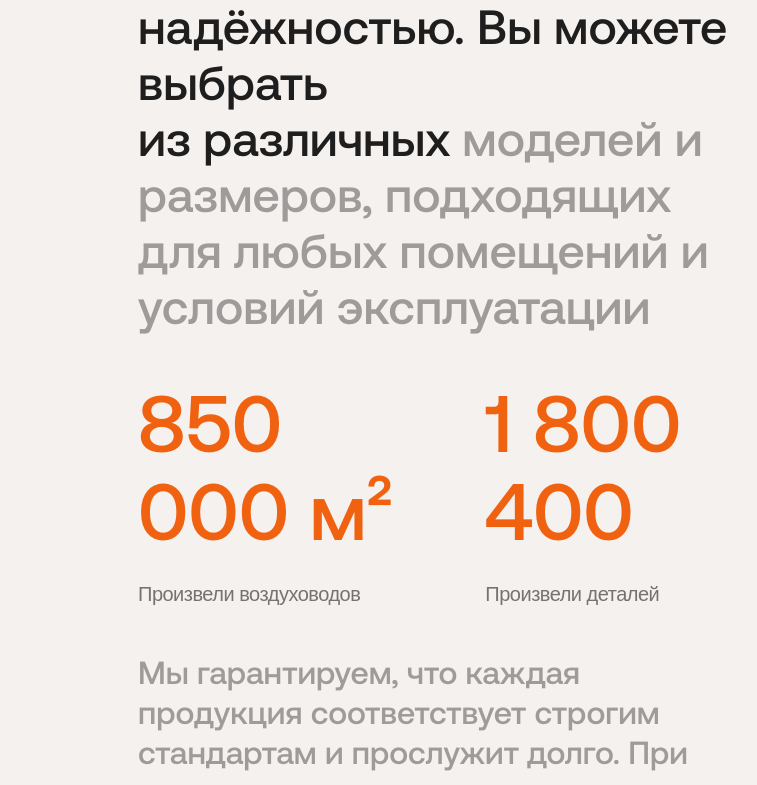
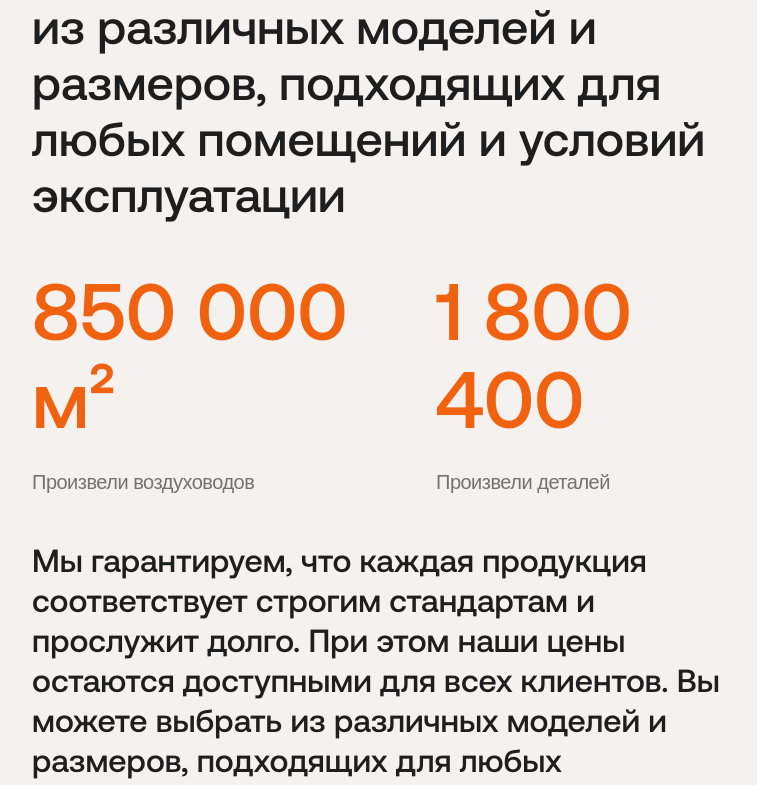
Before and after one commit to kinnaamf/art-klimat-vue, a Vue app: page / in a window 1280 px wide. Shown: the part 4133-4918 px from the top of the page, without its empty margins (420-1177 px from the left). Built offline with nearby package versions, Linux system fonts and the light colour scheme; a web font is replaced by a local one.

Commit message:
feat: add text color transition on scroll

```diff
--- a/src/assets/styles/components.css
+++ b/src/assets/styles/components.css
@@ -185,7 +185,7 @@
   /* PRODUCTION SECTION STYLES */
 
   .production-container {
-    @apply flex border-t border-t-darkgray/10 pt-20 px-16;
+    @apply flex border-t gap-6 border-t-darkgray/10 pt-20 px-16 w-full;
   }
 
   .circle {
--- a/src/components/sections/production/ProductionSection.vue
+++ b/src/components/sections/production/ProductionSection.vue
@@ -2,14 +2,17 @@
 
 import ProductionSlider from "@/components/sections/production/ProductionSlider.vue";
 import { useSlider } from "@/composables/useSlider.ts";
+import { useProduction } from "@/composables/useProduction.ts";
 
-const { slides } = useSlider()
+const {slides} = useSlider()
+
+const {isPastTrigger1, isPastTrigger2, isPastTrigger3} = useProduction()
 </script>
 
 <template>
   <div class="px-16">
     <div class="production-container">
-      <div class="flex items-center gap-2.5 h-7 w-[430px] shrink-0">
+      <div class="flex items-center gap-2.5 h-7 shrink-0 w-[300px]">
         <div class="circle"></div>
         <span class="text-big text-darkgray/50">О компании</span>
       </div>
@@ -17,12 +20,19 @@ const { slides } = useSlider()
         <h1 class="h1">Производство</h1>
         <h2 class="h2">
           Наша компания предоставляет широкий ассортимент вентиляционных изделий, которые отличаются высоким качеством
-          и надёжностью. Вы можете выбрать<br>из различных <span class="text-darkgray/40">моделей и размеров, подходящих для любых помещений и условий
+          и надёжностью. Вы можете выбрать<br>из различных
+          <span
+              class="transition-all duration-[2s] production-trigger-1"
+              :class="isPastTrigger1 ? 'text-darkgray' : 'text-darkgray/40'"
+          >
+            моделей и размеров, подходящих для любых помещений и условий
         эксплуатации</span>
         </h2>
         <div class="production-stats-container">
           <div class="production-stat-item">
-            <h3 class="stat-item-title">
+            <h3 class="stat-item-title production-trigger-2 transition-all duration-[2s]"
+                :class="isPastTrigger2 ? 'text-orange' : 'text-orange/20'"
+            >
               850 000 м²
             </h3>
             <p class="text-big text-darkgray/60">
@@ -30,7 +40,10 @@ const { slides } = useSlider()
             </p>
           </div>
           <div class="production-stat-item">
-            <h3 class="stat-item-title">
+            <h3 class="stat-item-title production-trigger-2 transition-all duration-[2s]"
+                :class="isPastTrigger2 ? 'text-orange' : 'text-orange/20'"
+
+            >
               1 800 400
             </h3>
             <p class="text-big text-darkgray/60">
@@ -38,7 +51,9 @@ const { slides } = useSlider()
             </p>
           </div>
         </div>
-        <h4 class="h4">
+        <h4 class="h4 production-trigger-3 transition-all duration-[2s]"
+            :class="isPastTrigger3 ? '!text-darkgray' : '!text-darkgray/40'"
+        >
           Мы гарантируем, что каждая продукция соответствует строгим стандартам и прослужит долго. При этом наши цены
           остаются доступными для всех клиентов. Вы можете выбрать из различных моделей и размеров, подходящих для любых
           помещений и условий эксплуатации
--- /dev/null
+++ b/src/composables/useProduction.ts
@@ -0,0 +1,58 @@
+import { onMounted, ref } from "vue";
+
+export const useProduction = () => {
+  const isPastTrigger1 = ref<boolean>(false);
+  const isPastTrigger2 = ref<boolean>(false);
+  const isPastTrigger3 = ref<boolean>(false);
+
+  onMounted(() => {
+    const trigger1 = document.querySelector('.production-trigger-1');
+    if (!trigger1) return;
+
+    const observer1 = new IntersectionObserver(
+      ([entry]) => {
+        if (entry.isIntersecting) {
+          isPastTrigger1.value = entry.isIntersecting
+          observer1.disconnect();
+        }
+      },
+      { threshold: 0.1 }
+    )
+    observer1.observe(trigger1);
+
+
+    const trigger2 = document.querySelector('.production-trigger-2');
+    if (!trigger2) return;
+
+    const observer2 = new IntersectionObserver(
+      ([entry]) => {
+        if (entry.isIntersecting) {
+          isPastTrigger2.value = entry.isIntersecting
+          observer2.disconnect();
+        }
+      },
+      { threshold: 0.1 }
+    )
+    observer2.observe(trigger2);
+
+    const trigger3 = document.querySelector('.production-trigger-3');
+    if (!trigger3) return;
+
+    const observer3 = new IntersectionObserver(
+      ([entry]) => {
+        if (entry.isIntersecting) {
+          isPastTrigger3.value = entry.isIntersecting
+          observer3.disconnect();
+        }
+      },
+      { threshold: 0.1 }
+    )
+    observer3.observe(trigger3);
+  })
+
+  return {
+    isPastTrigger1,
+    isPastTrigger2,
+    isPastTrigger3
+  }
+}
```
